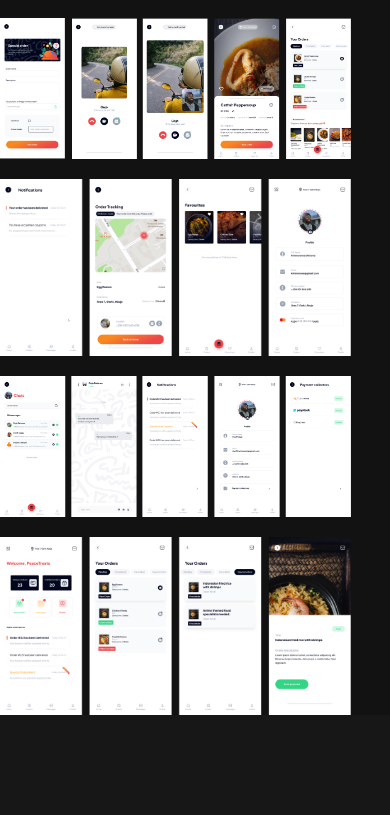
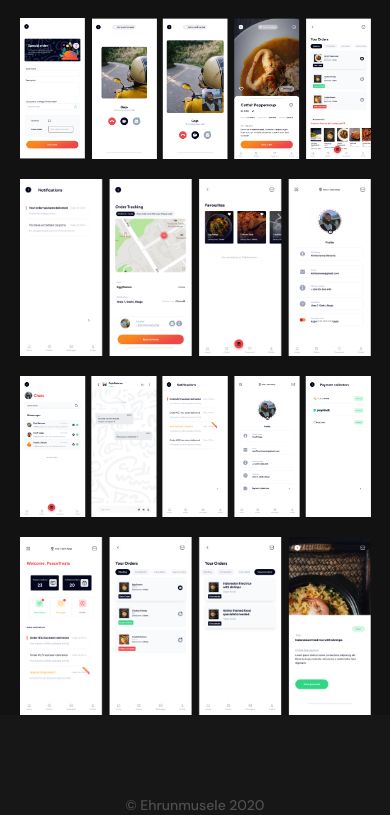
Before and after one commit to VirtuousTechies/musa-daniel, a React (Vite) app in the folder musa-daniel/: page /works/foodApp in a window 390 px wide. Shown: the part 2647-3462 px from the top of the page. Before the commit the page ends 3362 px from the top, so only its background shows below. Built offline with nearby package versions, Linux system fonts and the light colour scheme.

Commit message:
Added the footer to the food app page and made the all screens component responsive

```diff
--- a/musa-daniel/src/Components/FoodAppBody.jsx
+++ b/musa-daniel/src/Components/FoodAppBody.jsx
@@ -56,7 +56,7 @@ export default function FoodAppBody() {
         </figure>
         </section>
         <DesignProcess />
-        <section className='flex flex-col space-y-20 md:items-start w-[90%]
+        <section className='flex flex-col space-y-20 md:items-start w-[90%] mx-5 md:mx-0
         md:w-[80%] bg-[#17171717]'>
             <FoodHeader end={'App screens'} />
             <h2 className='bg-gradient-to-l font-four text-3xl md:text-4xl font-extrabold
--- a/musa-daniel/src/Pages/FoodAppPage.jsx
+++ b/musa-daniel/src/Pages/FoodAppPage.jsx
@@ -1,11 +1,13 @@
 import React from 'react'
 import { FoodAppBody, NavBar } from '../Components'
+import Footer from '../Components/Footer'
 
 export default function FoodAppPage() {
   return (
     <section className='flex flex-col space-y-0'>
       <NavBar />
       <FoodAppBody />
+      <Footer />
     </section>
   )
 }
```
